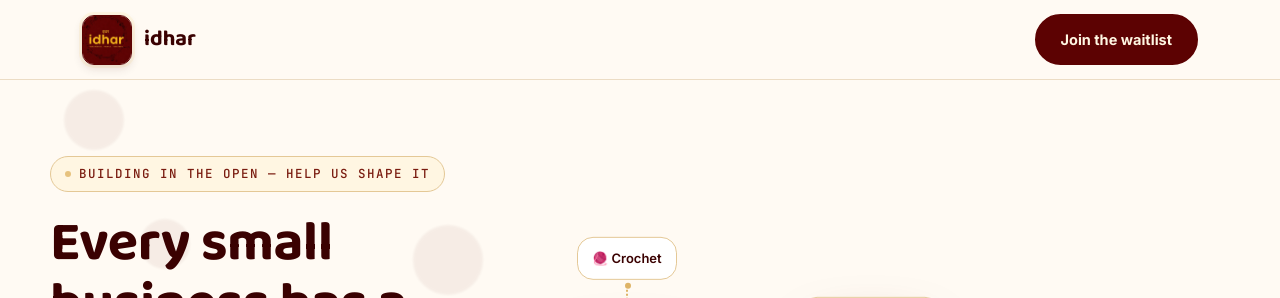
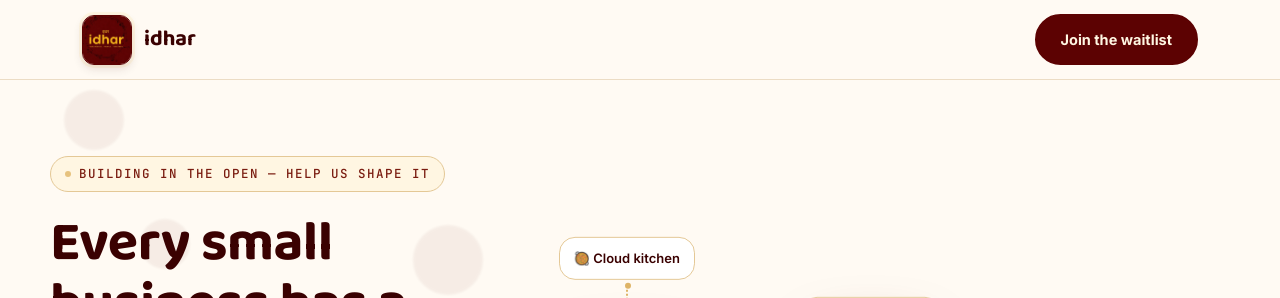
Before and after one commit to APC2005-dev/Idhar_WaitingList, a Flask app: page / in a window 1280 px wide. Shown: the top 298 px of the page. Run offline with Flask 3, Linux system fonts and the light colour scheme.

Commit message:
Changes2

```diff
--- a/templates/index.html
+++ b/templates/index.html
@@ -57,8 +57,8 @@
         <div class="hero-logo"><img src="{{ url_for('static', filename='images/logo.jpg') }}"
             alt="idhar — businesses, people, together"></div>
 
-        <div class="orbit-cluster c1">
-          <div class="orbit-tag t1">🧶 Crochet</div>
+        <div class="orbit-cluster c2">
+          <div class="orbit-tag t2">🧶 Crochet</div>
           <div class="cloud-connector"></div>
           <div class="cloud-window">
             <div class="cloud-chrome"><span></span><span></span><span></span></div>
@@ -67,8 +67,9 @@
             </video>
           </div>
         </div>
-        <div class="orbit-cluster c2">
-          <div class="orbit-tag t2">🥘 Cloud kitchen</div>
+
+        <div class="orbit-cluster c1">
+          <div class="orbit-tag t1">🥘 Cloud kitchen</div>
           <div class="cloud-connector"></div>
           <div class="cloud-window">
             <div class="cloud-chrome"><span></span><span></span><span></span></div>
```
